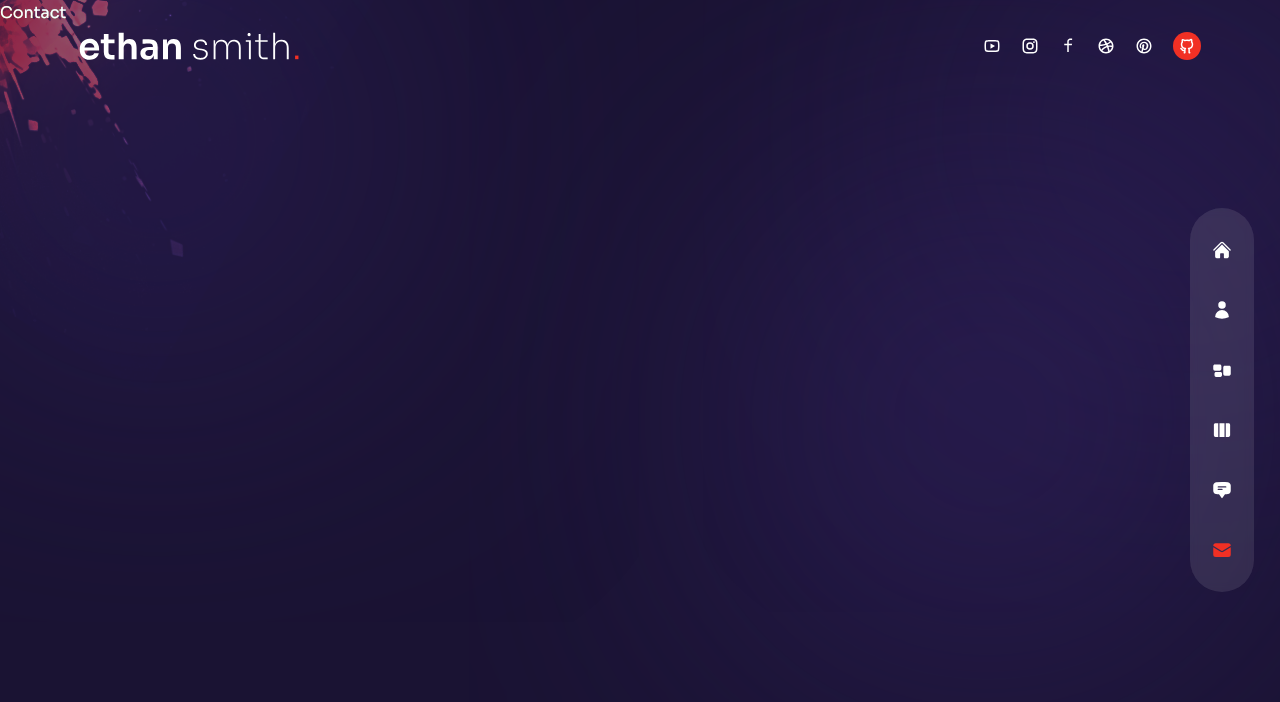
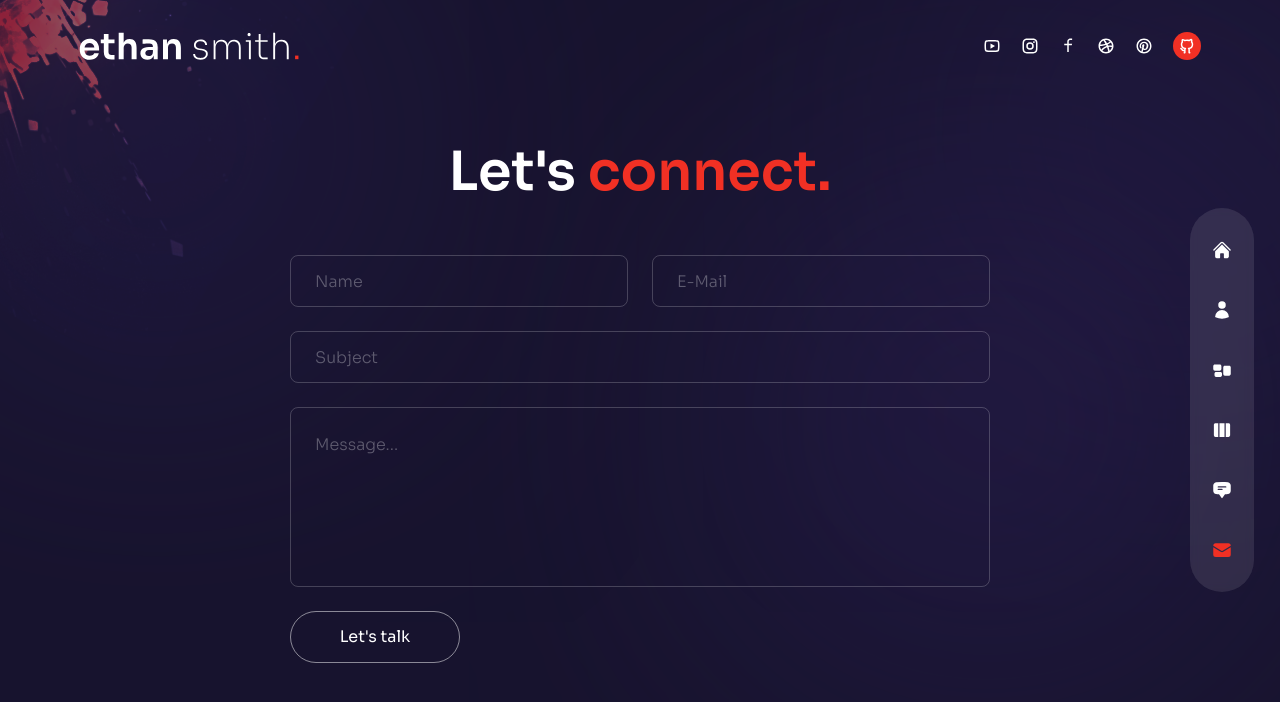
Before and after one commit to farjad6/farjad6.github.io, a Next.js app: page /contact in a window 1280 px wide. Shown: the top 702 px of the page. Built offline with nearby package versions, Linux system fonts and the light colour scheme.

Commit message:
contact page done

```diff
--- a/pages/contact/index.jsx
+++ b/pages/contact/index.jsx
@@ -1,5 +1,84 @@
+import { motion } from "framer-motion";
+import { BsArrowRight } from "react-icons/bs";
+
+import Circles from "../../components/Circles";
+import { fadeIn } from "../../variants";
+
 const Contact = () => {
-  return <div>Contact</div>;
+  const handleSubmit = (e) => {
+    e.preventDefault();
+
+    alert("Thanks for contacting me. I will get back to you ASAP.");
+  };
+  return (
+    <div className="h-full bg-primary/30">
+      <div className="container mx-auto py-32 text-center xl:text-left flex items-center justify-center h-full">
+        {/* text & form */}
+        <div className="flex flex-col w-full max-w-[700px]">
+          {/* text */}
+          <motion.h2
+            variants={fadeIn("up", 0.2)}
+            initial="hidden"
+            animate="show"
+            exit="hidden"
+            className="h2 text-center mb-12"
+          >
+            Let's <span className="text-accent">connect.</span>
+          </motion.h2>
+
+          {/* form */}
+          <motion.form
+            variants={fadeIn("up", 0.4)}
+            initial="hidden"
+            animate="show"
+            exit="hidden"
+            className="flex-1 flex flex-col gap-6 w-full mx-auto"
+            onSubmit={handleSubmit}
+            autoComplete="off"
+            autoCapitalize="off"
+          >
+            {/* input group */}
+            <div className="flex gap-x-6 w-full">
+              <input
+                type="text"
+                placeholder="Name"
+                className="input"
+                required
+                aria-required
+              />
+              <input
+                type="email"
+                placeholder="E-mail"
+                className="input"
+                required
+                aria-required
+              />
+            </div>
+            <input
+              type="text"
+              placeholder="Subject"
+              className="input"
+              required
+              aria-required
+            />
+            <textarea
+              placeholder="Message..."
+              className="textarea"
+              required
+              aria-required
+            ></textarea>
+            <button className="btn rounded-full border border-white/50 max-w-[170px] px-8 transition-all duration-300 flex items-center justify-center overflow-hidden hover:border-accent group">
+              <span className="group-hover:-translate-y-[120%] group-hover:opacity-0 transition-all duration-500">
+                Let's talk
+              </span>
+
+              <BsArrowRight className="-translate-y-[120%] opacity-0 group-hover:flex group-hover:-translate-y-0 group-hover:opacity-100 transition-all duration-300 absolute text-[22px]" />
+            </button>
+          </motion.form>
+        </div>
+      </div>
+    </div>
+  );
 };
 
 export default Contact;
```
